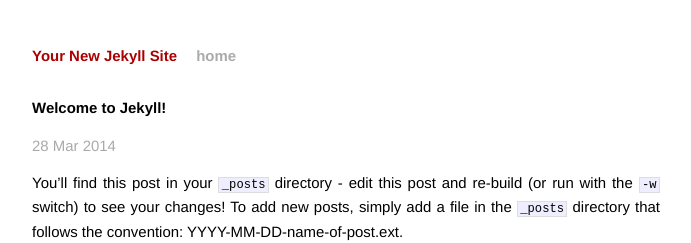
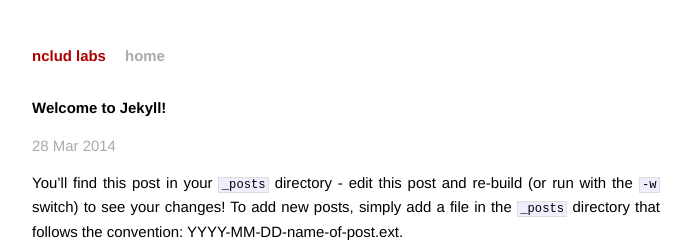
Before and after one commit to nclud/labs, a Jekyll site: the page built from _posts/2014-03-28-welcome-to-jekyll.markdown, in a window 1280 px wide. Shown: the top 243 px of the page, without its empty margins (294-985 px from the left). Built offline with Jekyll 4.4.1, drawn with Linux system fonts in a browser that asks for light colours; Markdown is read by kramdown in place of the engine named in the settings.

Commit message:
change blog name to 'nclud labs'

```diff
--- a/_config.yml
+++ b/_config.yml
@@ -1,3 +1,3 @@
-name: Your New Jekyll Site
+name: nclud labs
 markdown: redcarpet
 pygments: true
```
